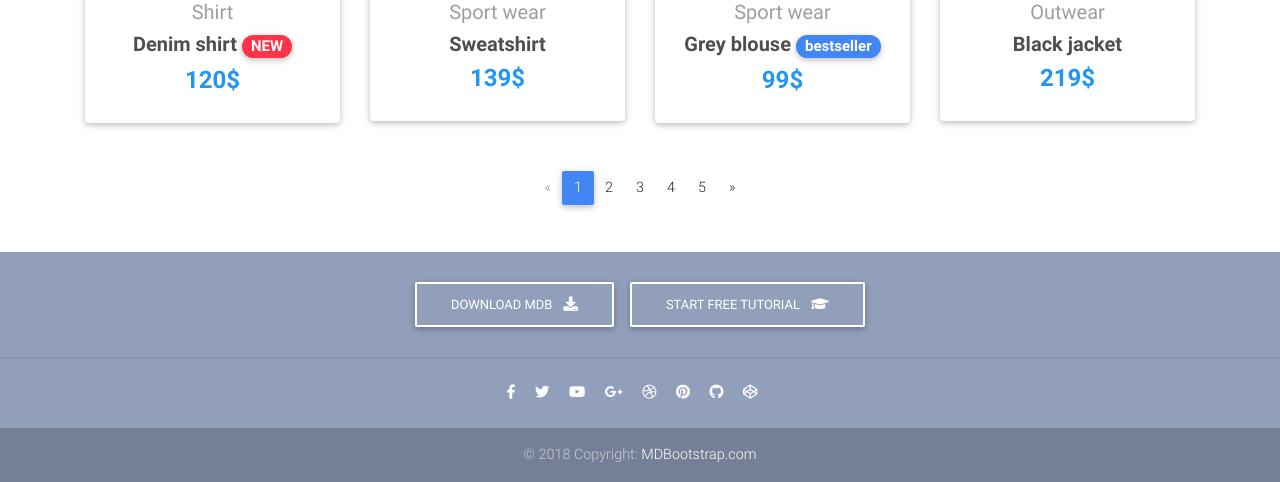
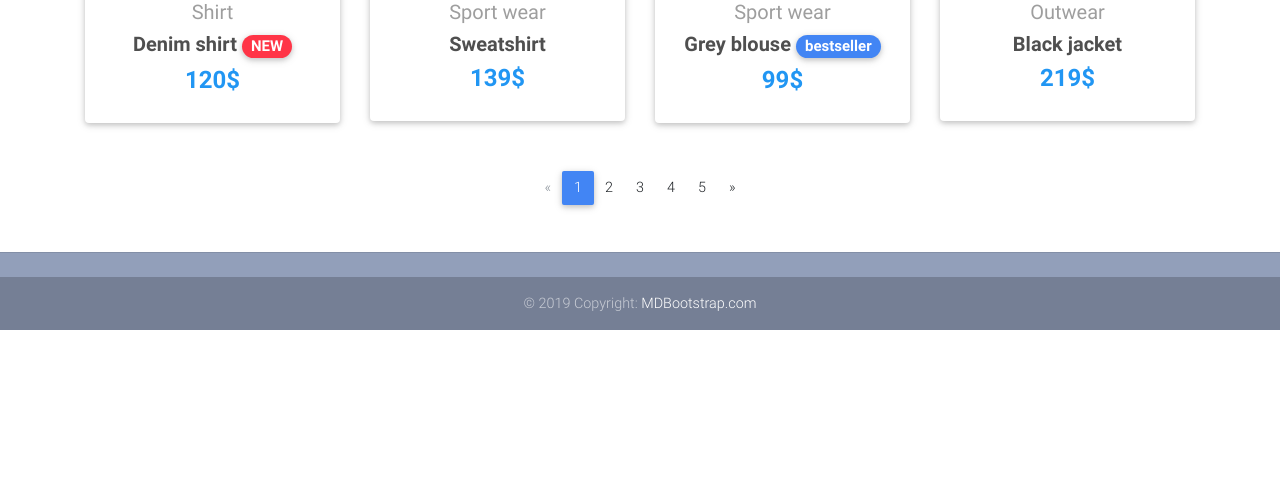
Before and after one commit to viniciusperrone/e-commerce, a Django app: page /store in a window 1280 px wide. Shown: the part 1169-1651 px from the top of the page. After the commit the page ends 1499 px from the top, so only its background shows below. Run offline with Django 4.2, Linux system fonts and the light colour scheme; some libraries are stand-ins or nearby versions.

Commit message:
adding new templates

```diff
--- a/store/templates/base.html
+++ b/store/templates/base.html
@@ -46,8 +46,12 @@
 </head>
 
 <body>
-    {% block content %}
-    {% endblock content %}
+  {% include "navbar.html" %}
+
+  {% block content %}
+  {% endblock content %}
+
+  {% include "footer.html" %}
 
 </body>
 
--- /dev/null
+++ b/store/templates/footer.html
@@ -0,0 +1,12 @@
+<footer class="page-footer text-center font-small mt-4 wow fadeIn">
+
+    <hr class="my-4">
+
+    <!--Copyright-->
+    <div class="footer-copyright py-3">
+      © 2019 Copyright:
+      <a href="https://mdbootstrap.com/education/bootstrap/" target="_blank"> MDBootstrap.com </a>
+    </div>
+    <!--/.Copyright-->
+
+  </footer>
--- a/store/templates/home-page.html
+++ b/store/templates/home-page.html
@@ -1,58 +1,6 @@
 {% extends "base.html" %}
 
 {% block content %}
-  <!-- Navbar -->
-  <nav class="navbar fixed-top navbar-expand-lg navbar-light white scrolling-navbar">
-    <div class="container">
-
-      <!-- Brand -->
-      <a class="navbar-brand waves-effect" href="https://mdbootstrap.com/docs/jquery/" target="_blank">
-        <strong class="blue-text">Tech and Ecommerce</strong>
-      </a>
-
-      <!-- Collapse -->
-      <button class="navbar-toggler" type="button" data-toggle="collapse" data-target="#navbarSupportedContent" aria-controls="navbarSupportedContent"
-        aria-expanded="false" aria-label="Toggle navigation">
-        <span class="navbar-toggler-icon"></span>
-      </button>
-
-      <!-- Links -->
-      <div class="collapse navbar-collapse" id="navbarSupportedContent">
-
-        <!-- Left -->
-        <ul class="navbar-nav mr-auto">
-          <li class="nav-item active">
-            <a class="nav-link waves-effect" href="#">Home
-              <span class="sr-only">(current)</span>
-            </a>
-          </li>
-          <li class="nav-item">
-            <a class="nav-link waves-effect" href="https://mdbootstrap.com/docs/jquery/" target="_blank">About Us</a>
-          </li>
-          <li class="nav-item">
-            <a class="nav-link waves-effect" href="https://mdbootstrap.com/docs/jquery/getting-started/download/" target="_blank">Checkout</a>
-          </li>
-          <li class="nav-item">
-            <a class="nav-link waves-effect" href="https://mdbootstrap.com/education/bootstrap/" target="_blank">Products</a>
-          </li>
-        </ul>
-
-        <!-- Right -->
-        <ul class="navbar-nav nav-flex-icons">
-          <li class="nav-item">
-            <a class="nav-link waves-effect">
-              <span class="badge red z-depth-1 mr-1"> 1 </span>
-              <i class="fas fa-shopping-cart"></i>
-              <span class="clearfix d-none d-sm-inline-block"> Cart </span>
-            </a>
-          </li>
-        </ul>
-
-      </div>
-
-    </div>
-  </nav>
-  <!-- Navbar -->
 
   <!--Carousel Wrapper-->
   <div id="carousel-example-1z" class="carousel slide carousel-fade pt-4" data-ride="carousel">
@@ -630,68 +578,6 @@
   </main>
   <!--Main layout-->
 
-  <!--Footer-->
-  <footer class="page-footer text-center font-small mt-4 wow fadeIn">
-
-    <!--Call to action-->
-    <div class="pt-4">
-      <a class="btn btn-outline-white" href="https://mdbootstrap.com/docs/jquery/getting-started/download/" target="_blank" role="button">Download MDB
-        <i class="fas fa-download ml-2"></i>
-      </a>
-      <a class="btn btn-outline-white" href="https://mdbootstrap.com/education/bootstrap/" target="_blank" role="button">Start free tutorial
-        <i class="fas fa-graduation-cap ml-2"></i>
-      </a>
-    </div>
-    <!--/.Call to action-->
-
-    <hr class="my-4">
-
-    <!-- Social icons -->
-    <div class="pb-4">
-      <a href="https://www.facebook.com/mdbootstrap" target="_blank">
-        <i class="fab fa-facebook-f mr-3"></i>
-      </a>
-
-      <a href="https://twitter.com/MDBootstrap" target="_blank">
-        <i class="fab fa-twitter mr-3"></i>
-      </a>
-
-      <a href="https://www.youtube.com/watch?v=7MUISDJ5ZZ4" target="_blank">
-        <i class="fab fa-youtube mr-3"></i>
-      </a>
-
-      <a href="https://plus.google.com/u/0/b/107863090883699620484" target="_blank">
-        <i class="fab fa-google-plus-g mr-3"></i>
-      </a>
-
-      <a href="https://dribbble.com/mdbootstrap" target="_blank">
-        <i class="fab fa-dribbble mr-3"></i>
-      </a>
-
-      <a href="https://pinterest.com/mdbootstrap" target="_blank">
-        <i class="fab fa-pinterest mr-3"></i>
-      </a>
-
-      <a href="https://github.com/mdbootstrap/bootstrap-material-design" target="_blank">
-        <i class="fab fa-github mr-3"></i>
-      </a>
-
-      <a href="http://codepen.io/mdbootstrap/" target="_blank">
-        <i class="fab fa-codepen mr-3"></i>
-      </a>
-    </div>
-    <!-- Social icons -->
-
-    <!--Copyright-->
-    <div class="footer-copyright py-3">
-      © 2018 Copyright:
-      <a href="https://mdbootstrap.com/education/bootstrap/" target="_blank"> MDBootstrap.com </a>
-    </div>
-    <!--/.Copyright-->
-
-  </footer>
-  <!--/.Footer-->
-
   {% load static %}
 
   <script type="text/javascript" src="{% static 'js/jquery-3.3.1.min.js' %}"></script>
```
Also changed, not shown: store/models.py (+17 -1 lines), store/templates/navbar.html (added, +50 -0 lines).
